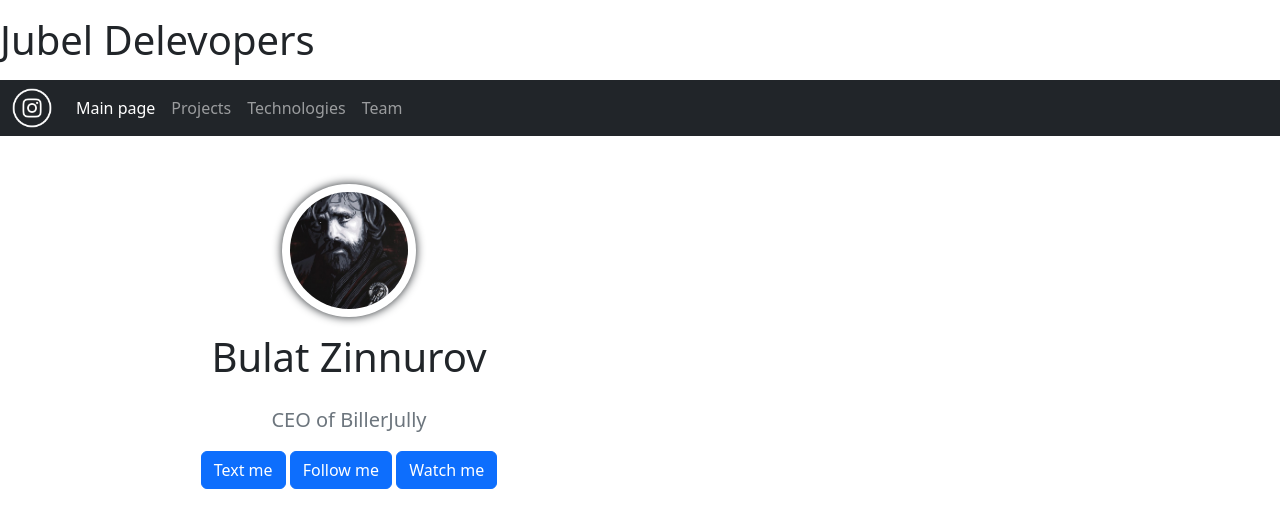
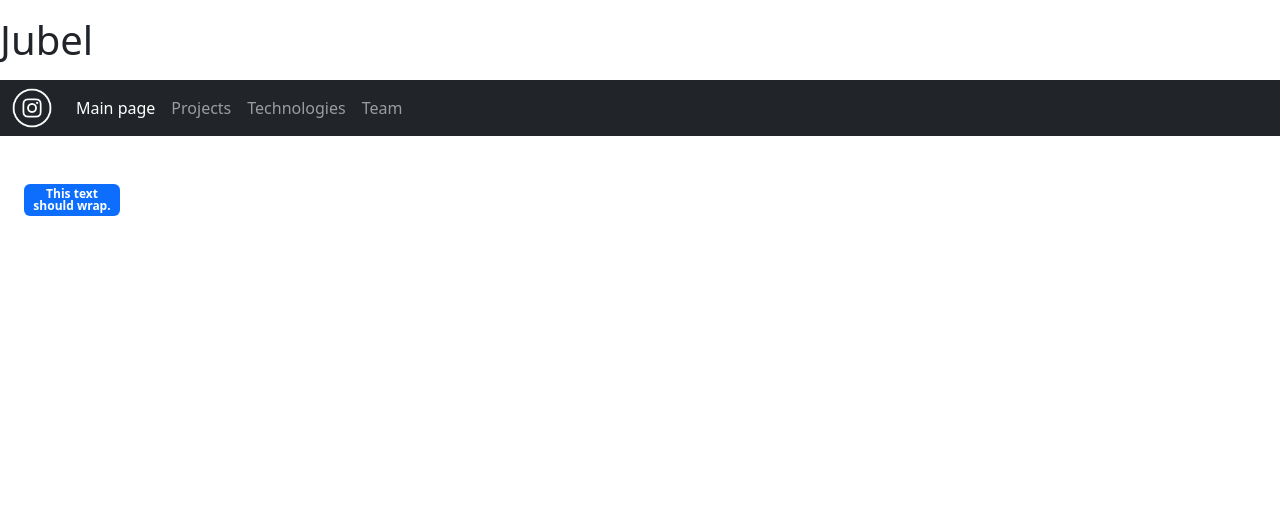
Before and after one commit to BillerJully/jubeldevelopers, a plain HTML site: page index.html in a window 1280 px wide. Drawn offline with nearby package versions, Linux system fonts and the light colour scheme.

Commit message:
new roles

```diff
--- a/index.html
+++ b/index.html
@@ -143,7 +143,7 @@
     </style>
   </head>
   <body>
-    <div class="name my-3"><h1>Jubel Delevopers</h1></div>
+    <div class="name my-3"><h1>Jubel</h1></div>
     <nav class="navbar navbar-expand-lg navbar-dark bg-dark">
       <div class="container-fluid">
         <a class="navbar-brand p-0" href="index.html">
@@ -180,33 +180,11 @@
         </div>
       </div>
     </nav>
-    <div class="container text-center">
-      <!--  -->
-      <div class="row col-lg-6 my-5">
-        <div><img class="rounded-img" src="src/inc.jpg" alt="ERROR!" /></div>
-        <h1>Bulat Zinnurov</h1>
-        <div class="space"><link rel="stylesheet" href="" /></div>
-        <p class="'txt-img lead text-muted my-3">CEO of BillerJully</p>
-        <div class="button">
-          <a
-            href="https://t.me/woilvliow"
-            target="_blank"
-            class="btn btn-primary"
-          >
-            Text me
-          </a>
-          <a
-            href="https://instagram.com/woilvliow"
-            target="_blank"
-            class="btn btn-primary"
-          >
-            Follow me
-          </a>
-          <a href="https://youtube.com" target="_blank" class="btn btn-primary">
-            Watch me
-          </a>
-        </div>
-      </div>
+    <div
+      class="container badge bg-primary text-wrap my-5 mx-4"
+      style="width: 6rem"
+    >
+      This text should wrap.
     </div>
   </body>
 </html>
```
Also changed, not shown: team.html (+2 -1 lines).
